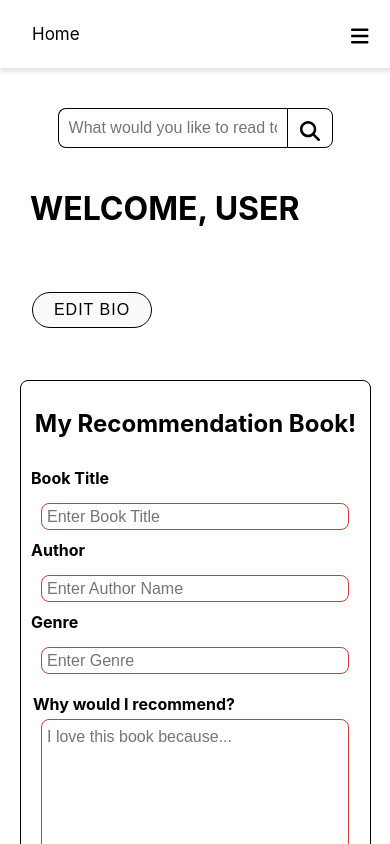
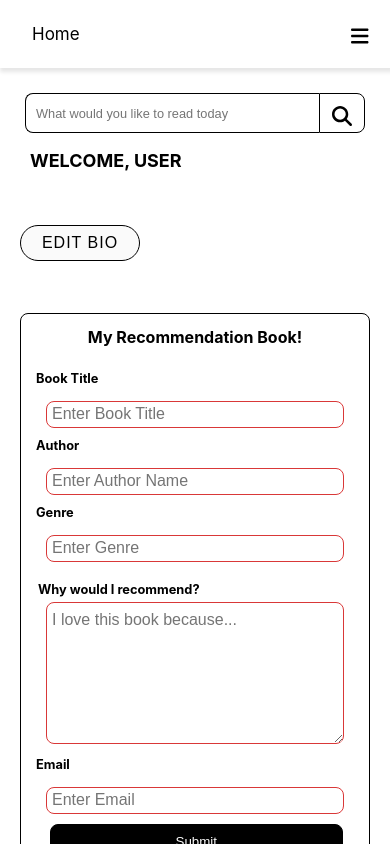
Before and after one commit to yinjuchen/bookflow, a React (Create React App) app: page /profile in a window 390 px wide. Shown: the top 844 px of the page. Built offline with nearby package versions, Linux system fonts and the light colour scheme.

Commit message:
updated mobile view styles

```diff
--- a/src/components/bookcard/bookcard.styles.scss
+++ b/src/components/bookcard/bookcard.styles.scss
@@ -37,7 +37,6 @@
 @media screen and (max-width: 768px) {
   .bookcard-container {
     width: 100%;
-
     .book-title {
         min-height: 30px
       }
--- a/src/components/recommendation-form/recommendation-form.styles.scss
+++ b/src/components/recommendation-form/recommendation-form.styles.scss
@@ -1,6 +1,14 @@
+:root {
+  --button-border-background: #000000;
+  --input-border-background: #000000;
+  --button-color: #fafafa;
+  --input-border--invalid: #d93838;
+  --button-hover: rgb(50, 47, 47);
+  --message-cover: #fafafaca;
+}
 
 .recommendation-form-container {
-  border: 1px solid black;
+  border: 1px solid var(--button-border-background);
   display: flex;
   flex-direction: column;
   width: 450px;
@@ -13,10 +21,10 @@
   overflow: hidden;
 
   .success-message {
-    background-color: lightgray;
+    background-color: var(--message-cover);
     border-radius: 5px;
     padding: 10px;
-    width: 300px;
+    width: 260px;
     height: fit-content;
   }
 
@@ -45,7 +53,7 @@
     }
 
     input:invalid, textarea:invalid{
-      border: 1px solid #d93838;
+      border: 1px solid var(--input-border--invalid);
     }
 
     .message {
@@ -59,7 +67,7 @@
     textarea {
       display: inline-block;
       text-align: left;
-      border: 1px solid black;
+      border: 1px solid var(--button-border-background);
       width: 90%;
       height: 130px;
       margin-left: 10px;
@@ -74,18 +82,18 @@
     }
 
     button {
-      border: 1px solid black;
+      border: 1px solid var(--button-border-background);
       border-radius: 8px;
       background:black;
       width: 92%;
-      color: white;
+      color: var(--button-color);
       height: 35px;
       margin-left: 14px;
       margin-bottom: 10px;
       cursor: pointer;
 
       &:hover {
-        background: rgb(50, 47, 47);
+        background: var(--button-hover);
       }
     }
 
@@ -96,5 +104,12 @@
   .recommendation-form-container {
     width: 100%;
     max-width: 400px;
+    font-size: 0.8rem;
+    padding: 0 5px;
+    box-sizing: border-box;
+    height: fit-content;
+    h2 {
+      font-size: 1rem;
+    }
   }
 }
--- a/src/components/searchbar/searchbar.styles.scss
+++ b/src/components/searchbar/searchbar.styles.scss
@@ -4,10 +4,8 @@
 
 .search-bar-container {
   height: 40px;
-  width: 40%;
   display: flex;
   margin: 0 auto;
-  cursor: pointer;
 
   .search-bar-input {
     flex: 1;
@@ -44,5 +42,8 @@
 @media screen and (max-width:768px) {
   .search-bar-container {
     width: 100%;
+    .search-bar-input {
+      font-size: 0.8rem;
+    }
   }
 }
--- a/src/routes/navigation/navigation.styles.scss
+++ b/src/routes/navigation/navigation.styles.scss
@@ -68,6 +68,7 @@
     border-radius: 4px;
     font-size: 20px;
     cursor: pointer;
+    color: var(--border);
   }
 
   .show {
--- a/src/routes/profile/profile.styles.scss
+++ b/src/routes/profile/profile.styles.scss
@@ -11,13 +11,13 @@
   flex-direction: column;
   margin: 0 auto;
   padding: 20px;
-  width: 90%;
+  width: 100%;
+  box-sizing: border-box;
 
   .profile-search-container {
     padding: 20px;
     width: 90%;
     margin: 0 auto;
-    font-size: small;
     box-sizing: border-box;
   }
 
@@ -109,11 +109,22 @@
 }
 
 @media screen and (max-width:768px) {
-  .profile-detail-container {
-    .edit-bio:hover {
-      background: var(--button-border-background);
-      color: var(--button-color);
-      border: var(--button-border-background);
+  .profile-container {
+    .profile-search-container {
+      padding: 5px;
+      width: 100%;
+      font-size: 0.8rem;
+    }
+    .welcome-message {
+      font-size: large;
+    }
+    .profile-detail-container {
+      padding-left: 0;
+      .edit-bio:hover {
+        background: var(--button-border-background);
+        color: var(--button-color);
+        border: var(--button-border-background);
+      }
     }
   }
 }
--- a/src/routes/register/register.styles.scss
+++ b/src/routes/register/register.styles.scss
@@ -67,7 +67,12 @@
 
 @media screen and (max-width:768px) {
   .register-container {
-    width: 90%;
+    width: 100%;
+    max-width: 330px;
+    font-size: 0.8rem;
+    padding: 0 5px;
+    box-sizing: border-box;
+
     button:hover {
       background: var(--button-border-background);
       color: var(--button-color);
--- a/src/routes/signin/signin.styles.scss
+++ b/src/routes/signin/signin.styles.scss
@@ -101,7 +101,11 @@
 
 @media screen and (max-width:768px) {
   .login-container {
-    width: 95%;
+     width: 100%;
+     max-width: 330px;
+     font-size: 0.8rem;
+     padding: 0 5px;
+     box-sizing: border-box;
     button:hover {
       background: var(--button-border-background);
       color: var(--button-color);
```
